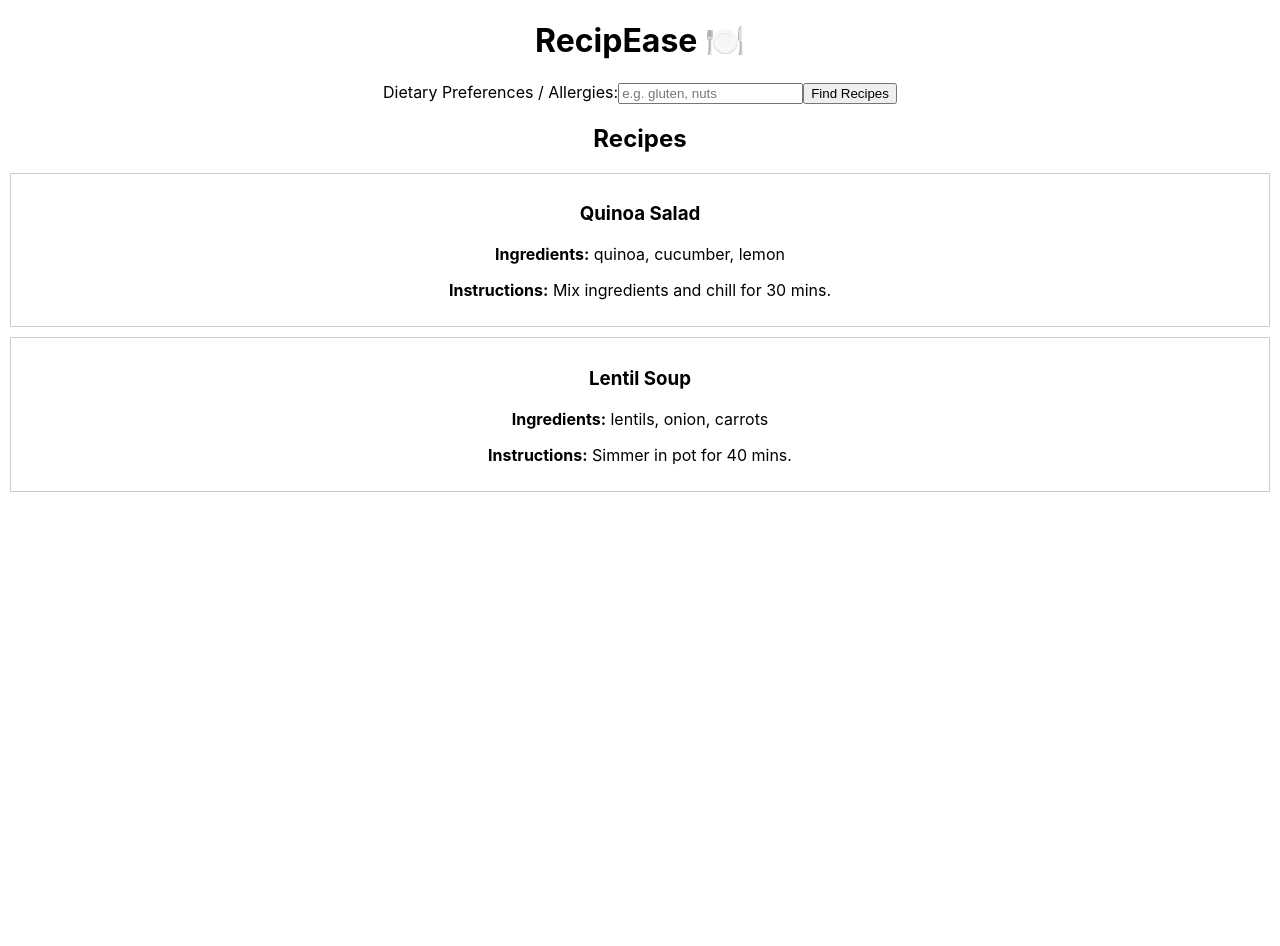
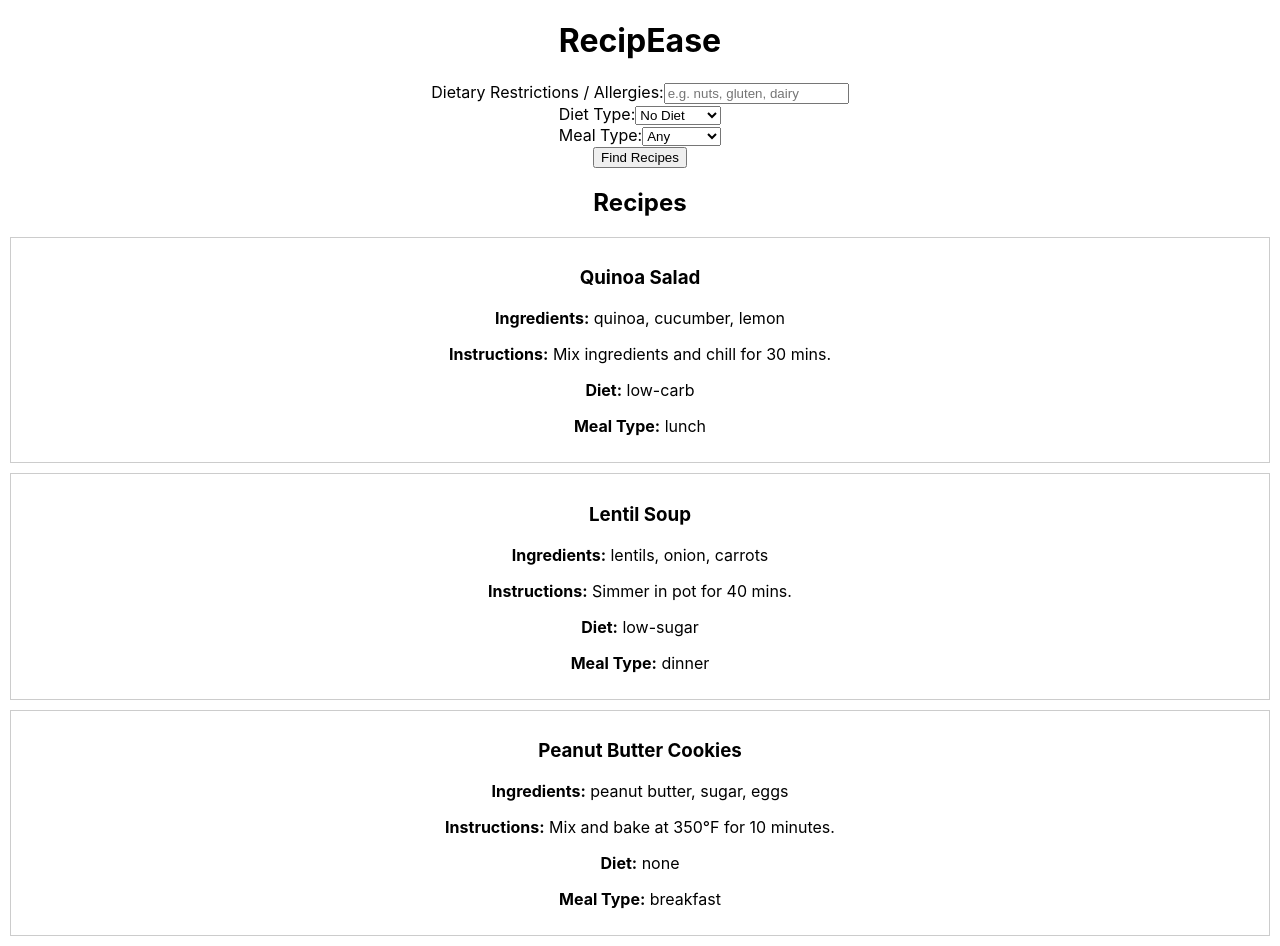
Before and after one commit to ishratarshad/RecipEase, a React (Create React App) app in the folder client/: page / in a window 1280 px wide. Before the commit the page ends 800 px from the top, so only its background shows below. Built offline with nearby package versions, Linux system fonts and the light colour scheme; the HTML template or start-up script is replaced by a standard one.

Commit message:
Add filtering by allergies, diet, and meal type

```diff
--- a/client/src/App.js
+++ b/client/src/App.js
@@ -1,15 +1,20 @@
-// src/App.js
-import React from 'react';
+import React, { useState } from 'react';
 import RecipeForm from './components/RecipeForm';
 import RecipeList from './components/RecipeList';
 import './App.css';
 
 function App() {
+  const [filters, setFilters] = useState({
+    allergies: [],
+    diet: 'none',
+    mealType: 'any',
+  });
+
   return (
     <div className="App">
-      <h1>RecipEase 🍽️</h1>
-      <RecipeForm />
-      <RecipeList />
+      <h1>RecipEase</h1>
+      <RecipeForm onFilter={setFilters} />
+      <RecipeList filters={filters} />
     </div>
   );
 }
--- a/client/src/components/RecipeForm.jsx
+++ b/client/src/components/RecipeForm.jsx
@@ -1,26 +1,64 @@
 // src/components/RecipeForm.jsx
 import React, { useState } from 'react';
 
-const RecipeForm = () => {
-  const [input, setInput] = useState('');
+const RecipeForm = ({ onFilter }) => {
+  const [allergies, setAllergies] = useState('');
+  const [diet, setDiet] = useState('none');
+  const [mealType, setMealType] = useState('any');
 
   const handleSubmit = (e) => {
     e.preventDefault();
-    alert(`Searching for recipes that avoid: ${input}`);
-    // Later: pass input to filter recipes
+
+    const allergyList = allergies
+      .toLowerCase()
+      .split(',')
+      .map(item => item.trim())
+      .filter(Boolean);
+
+    onFilter({
+      allergies: allergyList,
+      diet,
+      mealType,
+    });
   };
 
   return (
     <form onSubmit={handleSubmit}>
-      <label>
-        Dietary Preferences / Allergies:
-        <input
-          type="text"
-          value={input}
-          placeholder="e.g. gluten, nuts"
-          onChange={(e) => setInput(e.target.value)}
-        />
-      </label>
+      <div>
+        <label>
+          Dietary Restrictions / Allergies:
+          <input
+            type="text"
+            value={allergies}
+            placeholder="e.g. nuts, gluten, dairy"
+            onChange={(e) => setAllergies(e.target.value)}
+          />
+        </label>
+      </div>
+
+      <div>
+        <label>
+          Diet Type:
+          <select value={diet} onChange={(e) => setDiet(e.target.value)}>
+            <option value="none">No Diet</option>
+            <option value="low-carb">Low Carb</option>
+            <option value="low-sugar">Low Sugar</option>
+          </select>
+        </label>
+      </div>
+
+      <div>
+        <label>
+          Meal Type:
+          <select value={mealType} onChange={(e) => setMealType(e.target.value)}>
+            <option value="any">Any</option>
+            <option value="breakfast">Breakfast</option>
+            <option value="lunch">Lunch</option>
+            <option value="dinner">Dinner</option>
+          </select>
+        </label>
+      </div>
+
       <button type="submit">Find Recipes</button>
     </form>
   );
--- a/client/src/components/RecipeList.jsx
+++ b/client/src/components/RecipeList.jsx
@@ -5,26 +5,71 @@ const dummyRecipes = [
   {
     title: 'Quinoa Salad',
     ingredients: ['quinoa', 'cucumber', 'lemon'],
+    diet: 'low-carb',
+    mealType: 'lunch',
     instructions: 'Mix ingredients and chill for 30 mins.',
   },
   {
     title: 'Lentil Soup',
     ingredients: ['lentils', 'onion', 'carrots'],
+    diet: 'low-sugar',
+    mealType: 'dinner',
     instructions: 'Simmer in pot for 40 mins.',
+  },
+  {
+    title: 'Peanut Butter Cookies',
+    ingredients: ['peanut butter', 'sugar', 'eggs'],
+    diet: 'none',
+    mealType: 'breakfast',
+    instructions: 'Mix and bake at 350°F for 10 minutes.',
   },
 ];
 
-const RecipeList = () => {
+const RecipeList = ({ filters }) => {
+  const isSafe = (recipe) => {
+    const { allergies, diet, mealType } = filters;
+
+    // Check allergies
+    if (
+      allergies.length > 0 &&
+      allergies.some((filter) =>
+        recipe.ingredients.join(' ').toLowerCase().includes(filter)
+      )
+    ) {
+      return false;
+    }
+
+    // Check diet
+    if (diet !== 'none' && recipe.diet !== diet) {
+      return false;
+    }
+
+    // Check meal type
+    if (mealType !== 'any' && recipe.mealType !== mealType) {
+      return false;
+    }
+
+    return true;
+  };
+
+  const filteredRecipes = dummyRecipes.filter(isSafe);
+
   return (
     <div>
       <h2>Recipes</h2>
-      {dummyRecipes.map((recipe, idx) => (
-        <div key={idx} style={{ border: '1px solid #ccc', margin: '10px', padding: '10px' }}>
-          <h3>{recipe.title}</h3>
-          <p><strong>Ingredients:</strong> {recipe.ingredients.join(', ')}</p>
-          <p><strong>Instructions:</strong> {recipe.instructions}</p>
-        </div>
-      ))}
+      {filteredRecipes.length === 0 ? (
+        <p>No matching recipes found for your preferences.</p>
+      ) : (
+        filteredRecipes.map((recipe, idx) => (
+          <div key={idx} style={{ border: '1px solid #ccc', margin: '10px', padding: '10px' }}>
+            <h3>{recipe.title}</h3>
+            <p><strong>Ingredients:</strong> {recipe.ingredients.join(', ')}</p>
+            <p><strong>Instructions:</strong> {recipe.instructions}</p>
+            <p><strong>Diet:</strong> {recipe.diet}</p>
+            <p><strong>Meal Type:</strong> {recipe.mealType}</p>
+          </div>
+        ))
+      )}
     </div>
   );
 };
```
